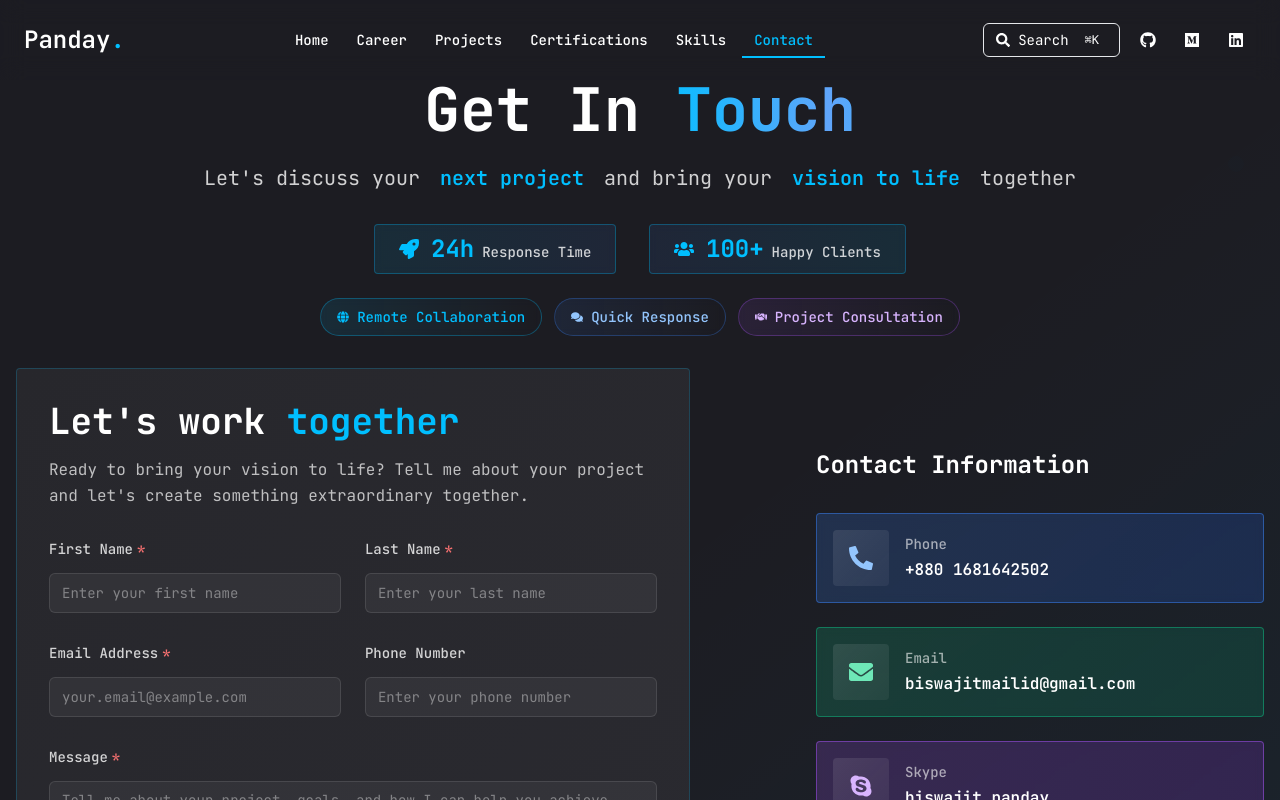
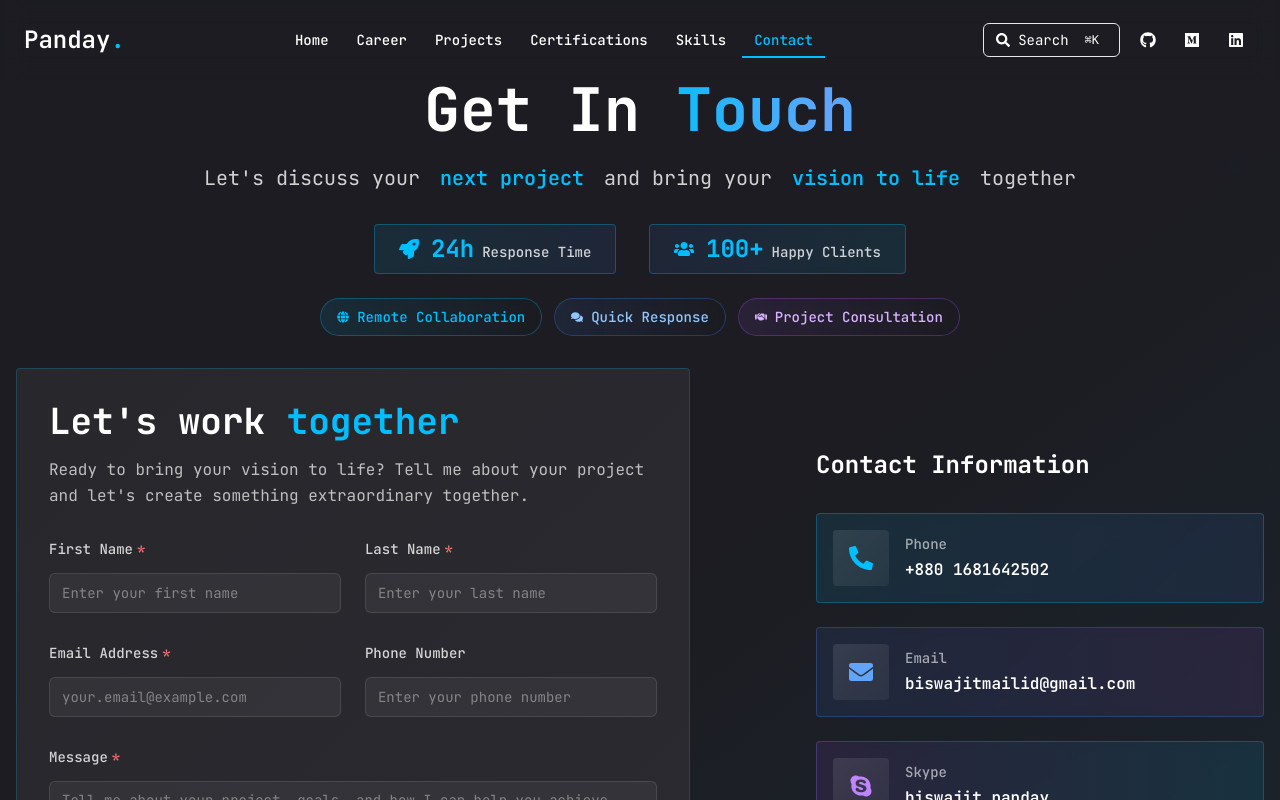
Before and after one commit to biswajitpanday/biswajitpanday.github.io, a Next.js app: page /contact in a window 1280 px wide. Shown: the top 800 px of the page. Built offline with nearby package versions, Linux system fonts and the light colour scheme.

Commit message:
Beautifications.

```diff
--- a/app/contact/page.tsx
+++ b/app/contact/page.tsx
@@ -76,40 +76,40 @@ const info = [
     icon: FaPhoneAlt,
     title: "Phone",
     description: "+880 1681642502",
-    color: "from-blue-500/20 to-blue-600/20",
-    borderColor: "border-blue-500/50",
-    textColor: "text-blue-300",
-    hoverColor: "hover:bg-blue-500/30 hover:border-blue-400",
+    color: "from-secondary-default/10 to-blue-500/10",
+    borderColor: "border-secondary-default/30",
+    textColor: "text-secondary-default",
+    hoverColor: "hover:bg-secondary-default/20 hover:border-secondary-default/50",
     testId: "contact-info-phone"
   },
   {
     icon: FaEnvelope,
     title: "Email",
     description: "biswajitmailid@gmail.com",
-    color: "from-emerald-500/20 to-emerald-600/20",
-    borderColor: "border-emerald-500/50",
-    textColor: "text-emerald-300",
-    hoverColor: "hover:bg-emerald-500/30 hover:border-emerald-400",
+    color: "from-blue-500/10 to-purple-500/10",
+    borderColor: "border-blue-500/30",
+    textColor: "text-blue-400",
+    hoverColor: "hover:bg-blue-500/20 hover:border-blue-500/50",
     testId: "contact-info-email"
   },
   {
     icon: FaSkype,
     title: "Skype",
     description: "biswajit_panday",
-    color: "from-purple-500/20 to-purple-600/20",
-    borderColor: "border-purple-500/50",
-    textColor: "text-purple-300",
-    hoverColor: "hover:bg-purple-500/30 hover:border-purple-400",
+    color: "from-purple-500/10 to-secondary-default/10",
+    borderColor: "border-purple-500/30",
+    textColor: "text-purple-400",
+    hoverColor: "hover:bg-purple-500/20 hover:border-purple-500/50",
     testId: "contact-info-skype"
   },
   {
     icon: FaMapMarkedAlt,
     title: "Address",
     description: "Dhaka, Bangladesh",
-    color: "from-orange-500/20 to-orange-600/20",
-    borderColor: "border-orange-500/50",
-    textColor: "text-orange-300",
-    hoverColor: "hover:bg-orange-500/30 hover:border-orange-400",
+    color: "from-emerald-500/10 to-blue-500/10",
+    borderColor: "border-emerald-500/30",
+    textColor: "text-emerald-400",
+    hoverColor: "hover:bg-emerald-500/20 hover:border-emerald-500/50",
     testId: "contact-info-address"
   },
 ];
--- a/app/loading.tsx
+++ b/app/loading.tsx
@@ -5,9 +5,9 @@ import { motion } from 'framer-motion';
 
 export default function Loading() {
   return (
-    <div className="min-h-screen flex items-center justify-center bg-primary relative overflow-hidden">
+    <div className="min-h-screen flex items-center justify-center relative overflow-hidden">
       {/* Background Elements */}
-      <div className="absolute inset-0 bg-gradient-to-br from-primary/5 via-transparent to-secondary-default/5 pointer-events-none" />
+      <div className="absolute inset-0  pointer-events-none" />
 
       {/* Loading Content */}
       <div className="relative z-10 flex flex-col items-center gap-8">
--- a/components/PageTransition.tsx
+++ b/components/PageTransition.tsx
@@ -98,7 +98,7 @@ const PageTransition = ({ children }: { children: React.ReactNode }) => {
       {showLoader ? (
         <motion.div
           key="loader"
-          className="fixed inset-0 z-50 flex items-center justify-center bg-primary"
+          className="fixed inset-0 z-50 flex items-center justify-center"
           initial={{ opacity: 0 }}
           animate={{ opacity: 1 }}
           exit={{ opacity: 0 }}
```
